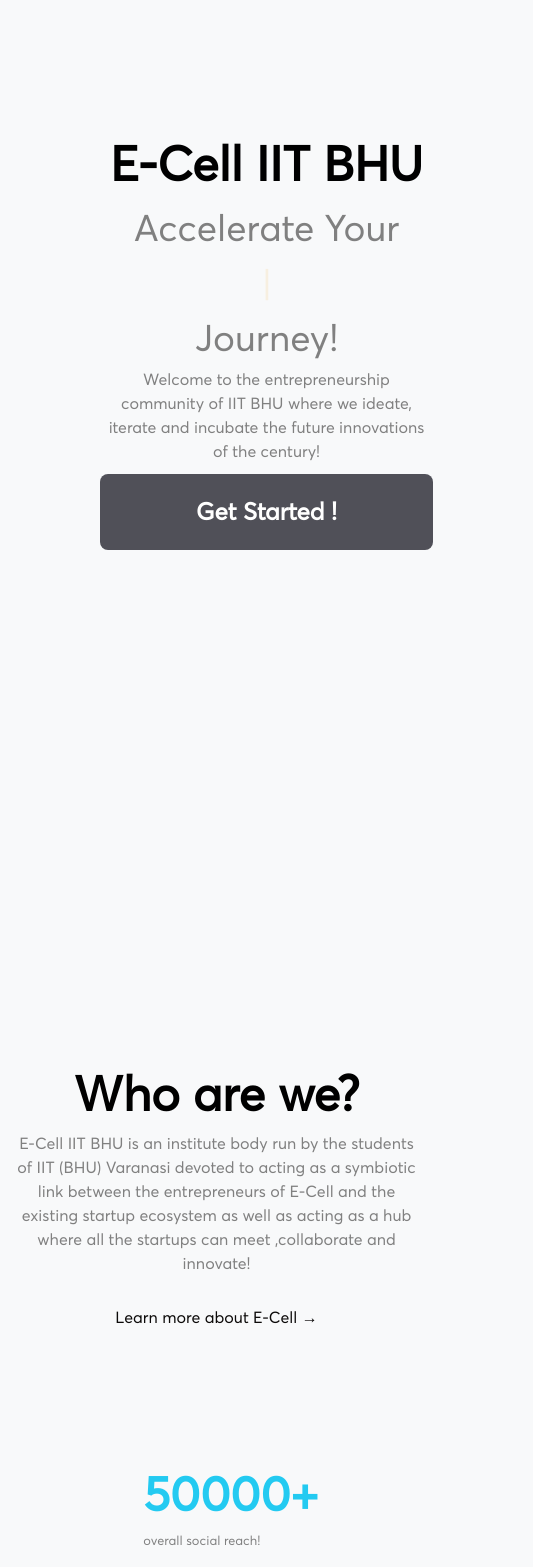
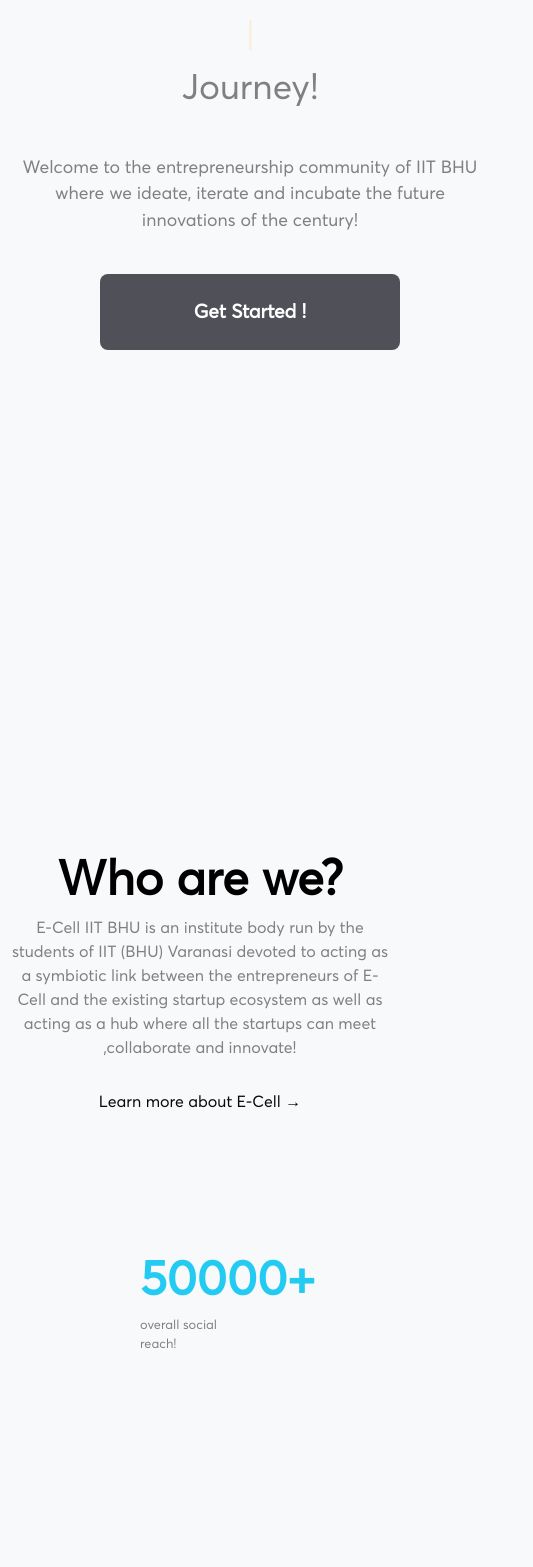
Before and after one commit to ecelliitbhu/ecell-website-new, a Next.js app: page / in a window 390 px wide. Shown: the part 280-1847 px from the top of the page, 533 px wide, since content can reach past the window. Built offline with nearby package versions, Linux system fonts and the light colour scheme; no server answers.

Commit message:
fixed responsiveness:homepage

```diff
--- a/pages/index.js
+++ b/pages/index.js
@@ -222,23 +222,11 @@ export default function Home() {
 </section> */}
 
 
-          <Row className="header" >
+          <Row className="header align-items-center" >
 
-            <Col className="info">
+             <Col xs={12} md={6} className=" d-flex flex-column justify-content-center align-items-start text-md-start text-center">
 
-
-
-
-
-
-
-
-
-
-
-
-
-
+            <div className="info-wrapper">
               <h1>E-Cell IIT BHU</h1>
               <h2>
                 {"Accelerate Your"}
@@ -278,17 +266,27 @@ export default function Home() {
               >
                 Get Started !
               </Button>
+              </div>
             </Col>
-            <Col className="image-section">
+
+
+             <Col xs={12} md={6} className="image-section d-flex justify-content-center align-items-center text-center">
+              <div className="image-wrapper">
               <lottie-player
+
                 src="https://assets4.lottiefiles.com/packages/lf20_3nvhl4jz.json"
                 speed="1"
                 loop
                 autoplay
+
               ></lottie-player>
+              </div>
             </Col>
             <div id="who-are-we"></div>
           </Row>
+
+
+
           <Row className="who-are-we">
             <Col className="info waw">
               <h1>Who are we?</h1>
--- a/styles/globals.scss
+++ b/styles/globals.scss
@@ -845,36 +845,61 @@ ul {
 
 
 }
+// .header {
+//   /* max-width: 1480px; */
+//   margin: auto;
+//   height: 620px;
+// }
+
 .header {
-  /* max-width: 1480px; */
-  margin: auto;
-  height: 620px;
-}
-.info {
-  display: flex;
-  padding-left: 70px;
-  padding-right: 0px;
-  flex-direction: column;
-  /* align-items: center; */
-  justify-content: center;
-}
-.info h1 {
-  color: black;
+  min-height: 100vh;
+  // padding: 0px 20px;
+  margin:auto;
+
+  @media (max-width: 768px) {
+    padding: 20px 10px;
+  }
+
+  .info-wrapper {
+    max-width: 500px;
+    width: 100%;
+    margin: 0 auto;
+    padding-left: 0px;
+
+
+    h1 {
       font-size: 4.1rem;
       font-weight: bold;
-}
-.info h2 {
+
+      @media (max-width: 768px) {
+        font-size: 3.6rem;
+        text-align: center;
+      }
+    }
+
+    h2 {
       font-size: 2.6rem;
       color: grey;
-}
-.Typewriter {
-  color: #f5a422;
-}
-.info p {
+      margin-top: 50px;
+
+      @media (max-width: 768px) {
+        font-size: 2.2rem;
+        text-align: center;
+      }
+    }
+
+    p {
       font-size: 1.3rem;
-  width: 80%;
+      margin-top: 40px;
+      margin-bottom: 40px;
        color: grey;
-}
+
+      @media (max-width: 768px) {
+        font-size: 1.1rem;
+        text-align: center;
+      }
+    }
+
   .get-started {
   height: 76px !important;
   width: 333px !important;
@@ -888,7 +913,75 @@ ul {
   border: #505058 !important;
   font-weight: bold !important;
   margin: 10px 0px !important;
-}
+
+
+  transition: all 0.3s ease;
+}
+
+@media (max-width: 768px) {
+  .get-started {
+    width: 100% !important;
+    max-width: 300px;
+    margin: 20px auto !important;
+    font-size: 1.2rem !important;
+  }
+}
+
+  }
+
+  .image-wrapper {
+    width: 100%;
+    max-width: 700px;
+
+    @media (max-width: 768px) {
+      max-width: 500px;
+      margin: 10px auto 0 auto;
+    }
+  }
+}
+
+
+
+
+.info {
+  display: flex;
+  padding-left: 70px;
+  padding-right: 0px;
+  flex-direction: column;
+  /* align-items: center; */
+  justify-content: center;
+}
+.info h1 {
+  color: black;
+  font-size: 4.1rem;
+  font-weight: bold;
+}
+.info h2 {
+  font-size: 2.6rem;
+  color: grey;
+}
+.Typewriter {
+  color: #f5a422;
+}
+.info p {
+  font-size: 1.3rem;
+  width: 80%;
+  color: grey;
+}
+// .get-started {
+//   height: 76px !important;
+//   width: 333px !important;
+//   font-size: 1.5rem !important;
+//   display: flex !important;
+//   justify-content: center !important;
+//   align-items: center !important;
+//   color: white !important;
+//   background-color: #505058 !important;
+//   border-radius: 0.5rem !important;
+//   border: #505058 !important;
+//   font-weight: bold !important;
+//   margin: 10px 0px !important;
+// }
 
 .get-started:hover {
   color: white;
@@ -908,17 +1001,12 @@ ul {
   font-size: 2.4rem;
   color: grey;
 }
+
 @media (max-width: 991px) {
   .body{
-    margin-top:200px;
-  }
-  .header {
-    height: 100%;
-    display: grid;
-    grid-template-columns: 1fr;
-    margin-top: 100px;
-
-  }
+    margin-top:70px;
+  }
+
   .info {
     padding-left: 0px;
   }
@@ -936,13 +1024,7 @@ ul {
     margin: auto;
     text-align: center;
   }
-  .get-started {
-    height: 50px;
-    width: 140px;
-    font-size: 1.2rem;
-    color: white;
-    margin: 30px auto;
-  }
+
 
   .lottie-player {
     width: 300px;
@@ -986,10 +1068,16 @@ ul {
   padding-left: 0px;
 }
 .reach-num {
+  display: flex;
   color: #23caf1;
   font-weight: bold;
-  font-size: 5rem;
-  margin: 0px;
+  font-size: 4.8rem;
+  margin: 0px 25px 0px 0px;
+
+  @media (max-width: 768px) {
+    text-align: center;
+  }
+
 }
 .reach {
   margin: 70px 0px;
@@ -1001,6 +1089,7 @@ ul {
   .who-are-we {
     display: grid;
     grid-template-columns: 1fr;
+    margin-top: 50;
   }
   .who-are-we > .info {
     grid-row: 1;
@@ -1020,11 +1109,19 @@ ul {
   }
   .reach-num {
     font-size: 3rem;
+    // margin: auto;
   }
   .reach-info {
     margin-left: 0px !important;
     text-align: left !important;
     font-size: 0.8rem !important;
+  }
+  #count1 {
+    text-align: left;
+  }
+
+  #count2 {
+    text-align: right;
   }
 }
 
```
Lines whose indentation alone changed are shown as unchanged.
